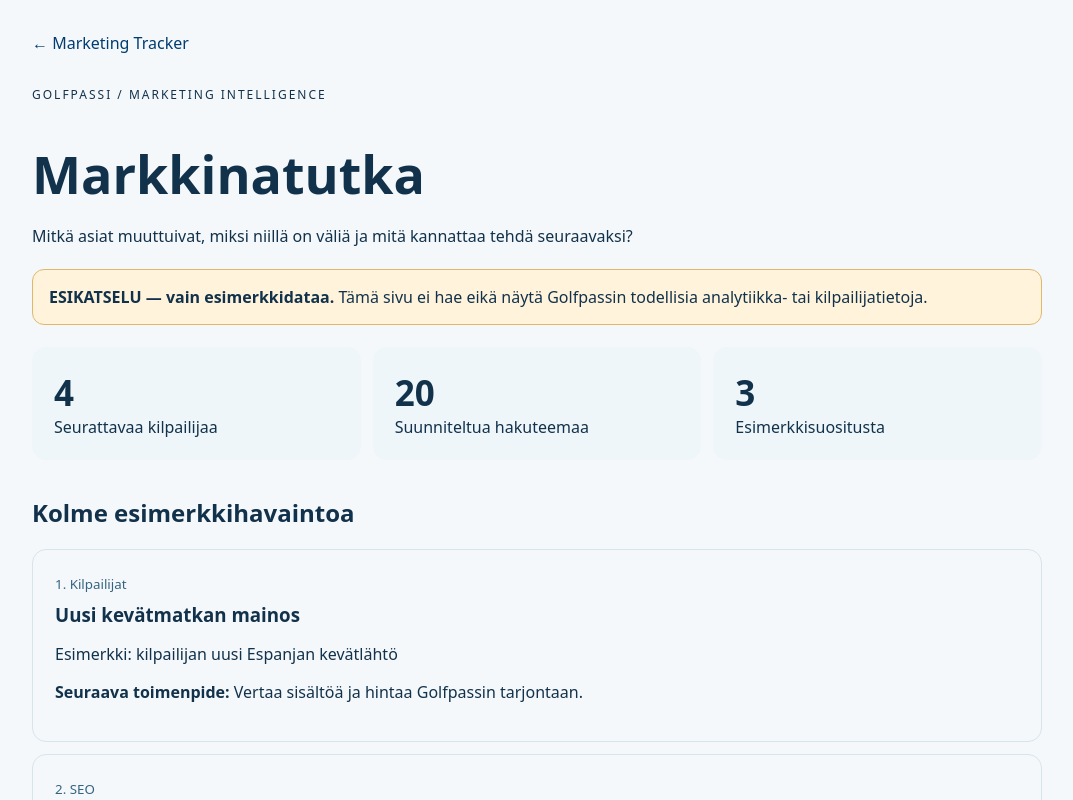
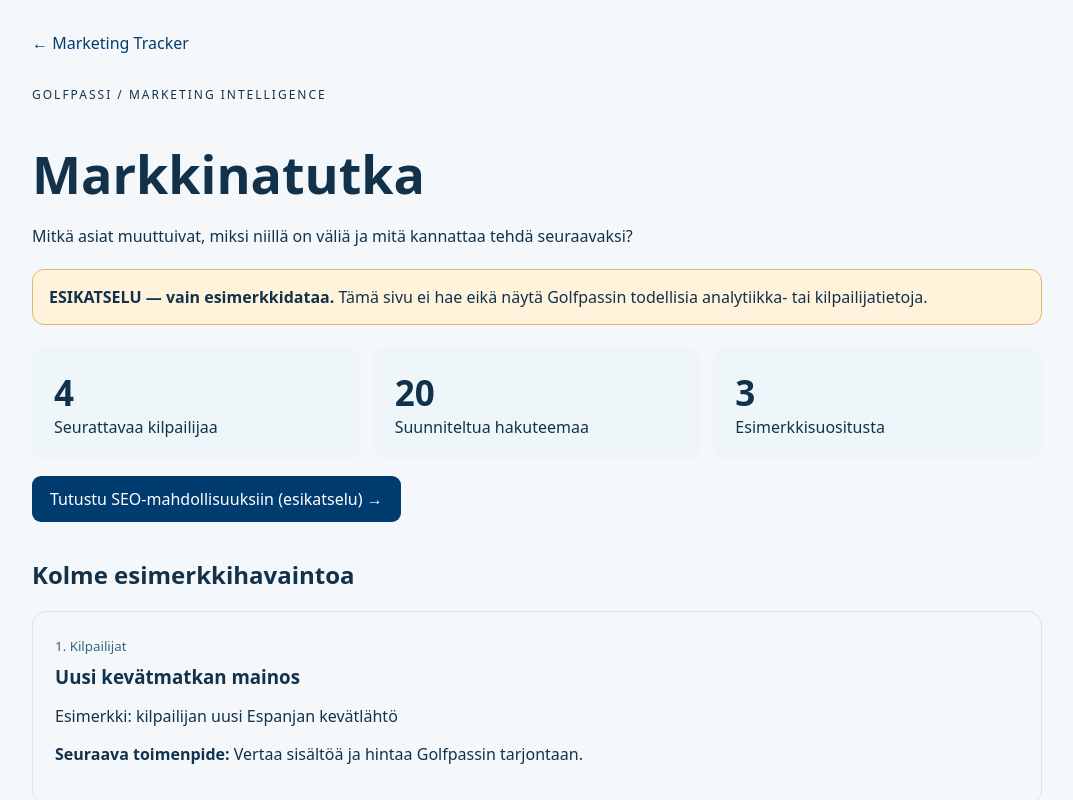
Before and after one commit to skippari-gh/golfpassi-marketing-tracker, a Next.js app: page /markkinatutka in a window 1280 px wide. Shown: the top 800 px of the page, without its empty margins (103-1176 px from the left). Built offline with nearby package versions, Linux system fonts and the light colour scheme.

Commit message:
Link Markkinatutka landing page to safe SEO opportunity preview

```diff
--- a/app/markkinatutka/page.tsx
+++ b/app/markkinatutka/page.tsx
@@ -25,6 +25,7 @@ export default function MarketIntelligencePreview() {
           </div>
         ))}
       </section>
+      <p><Link href="/markkinatutka/seo" style={{ display: 'inline-block', padding: '12px 18px', borderRadius: 9, background: '#003c70', color: 'white', textDecoration: 'none' }}>Tutustu SEO-mahdollisuuksiin (esikatselu) →</Link></p>
       <h2 style={{ marginTop: 36 }}>Kolme esimerkkihavaintoa</h2>
       <section style={{ display: 'grid', gap: 12 }}>
         {observations.map((item, index) => (
```
